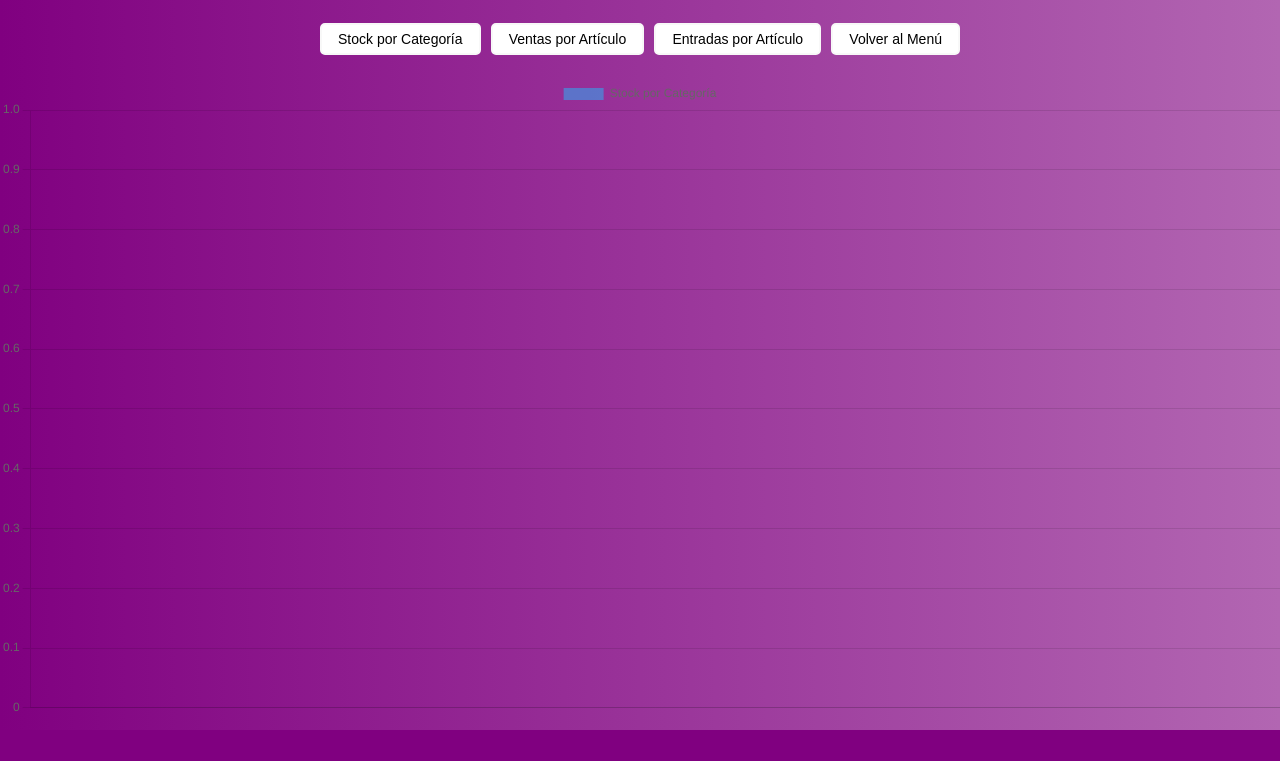
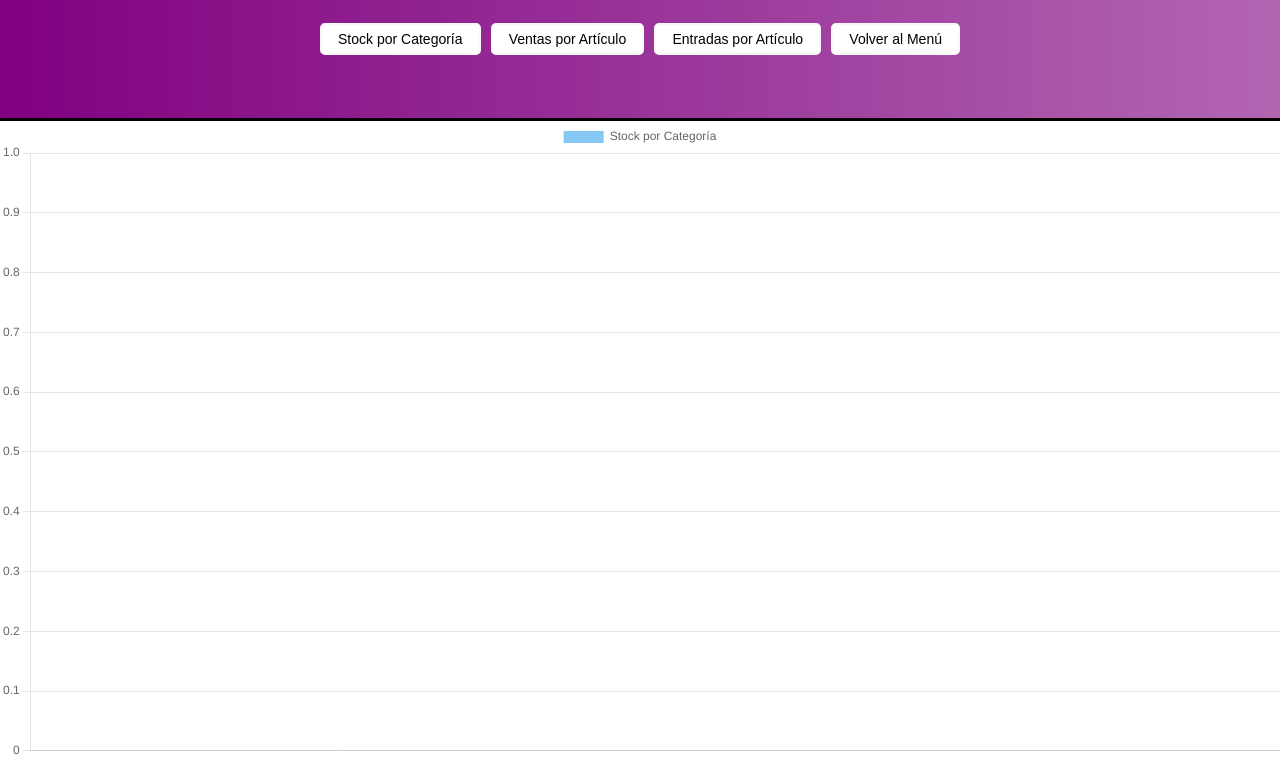
Before and after one commit to SharkCtts/Taller_LS3, a Flask app: page /graficas in a window 1280 px wide. Shown: the part 70-831 px from the top of the page. Before the commit the page ends 800 px from the top, so only its background shows below. Run offline with Flask 3, Linux system fonts and the light colour scheme; the visitor is signed in with stand-in values (Sample User, id 1); data that the repository does not hold is empty.

Commit message:
graficas css final
eso, ya estoy en lo ultimo

```diff
--- a/app.py
+++ b/app.py
@@ -231,11 +231,20 @@ def api_grafica():
             precio = precios.get(nombre, 0)
             ganancia += cantidad * precio
 
+    # 👇 Aquí se mueve el cálculo fuera del bucle y fuera del if
+    total_ingresos = sum(conteo.values()) if tipo == 'ingreso' else None
+
     return jsonify({
         'labels': list(conteo.keys()),
         'values': list(conteo.values()),
-        'ganancia': ganancia if tipo == 'venta' else None
+        'ganancia': ganancia if tipo == 'venta' else None,
+        'total': total_ingresos
     })
+
+
+
+
+
 
 
 
--- a/static/css/graficas.css
+++ b/static/css/graficas.css
@@ -5,6 +5,22 @@
     padding: 20px 20px;
     background-color: #a103a1;
     color: white;
+}
+
+#ganancia {
+    text-align: center;
+    font-size: 18px;
+    font-weight: bold;
+    color: rgb(255, 255, 255); /* o white si usas fondo oscuro */
+    padding: 10px;
+    border-radius: 6px;
+    margin-top: 20px; /* opcional: separa un poco del contenido superior */
+}
+
+
+.chart-container{
+    background-color: white;
+    border-top: solid black 3px;
 }
 
 p {
@@ -32,6 +48,7 @@ p {
     border: 1px solid #ccc;
     z-index: 10;
     padding: 10px;
+
 }
 
 .dropdown a {
--- a/templates/graficas.html
+++ b/templates/graficas.html
@@ -44,7 +44,7 @@
     <div id="ganancia" style="text-align:center; font-size: 18px; font-weight: bold;"></div>
 
     <div id="mesSelector" style="text-align:center; margin-top: 10px; display: none;">
-        <label for="mes">Selecciona un mes:</label>
+        <label for="mes" style= "color: white; padding-bottom: 20px;">Selecciona un mes:</label>
         <select id="mes" onchange="filtrarPorMes()">
 
             <option value="">Todos</option>
@@ -90,7 +90,9 @@
         tipoActual = tipo;
         const selector = document.getElementById('mesSelector');
         const gananciaDiv = document.getElementById('ganancia');
-        selector.style.display = tipo === 'ventas' ? 'block' : 'none';
+
+        // Mostrar selector solo para ventas o ingresos
+        selector.style.display = (tipo === 'ventas' || tipo === 'ingresos') ? 'block' : 'none';
         gananciaDiv.innerText = '';  // limpia ganancia al cambiar tipo
 
         if (tipo === 'categoria') {
@@ -113,7 +115,9 @@
     }
 
     function cargarGrafico(tipo, mes) {
-        fetch(`/api/grafica?tipo=${tipo === 'ventas' ? 'venta' : 'ingreso'}&mes=${mes}`)
+        const url = `/api/grafica?tipo=${tipo === 'ventas' ? 'venta' : 'ingreso'}&mes=${mes}`;
+
+        fetch(url)
             .then(res => res.json())
             .then(data => {
                 const color = tipo === 'ventas'
@@ -129,11 +133,19 @@
                     }]
                 });
 
-                // Mostrar ganancia si corresponde
                 const div = document.getElementById('ganancia');
-                if (tipo === 'ventas' && data.ganancia !== null) {
-                    div.innerText = `Ganancia en el mes: $${data.ganancia.toFixed(2)}`;
+                if (tipo === 'ventas') {
+                    if (data.ganancia !== undefined && data.ganancia !== null) {
+                        div.innerText = `Ganancia en el mes: $${data.ganancia.toFixed(2)}`;
+                    } else {
+                        div.innerText = 'Ganancia en el mes: $0.00';
+                    }
+                } else {
+                    div.innerText = '';  // limpiar si no es ventas
                 }
+            })
+            .catch(err => {
+                console.error('Error al cargar los datos del gráfico:', err);
             });
     }
 
@@ -146,7 +158,7 @@
         });
     }
 
-    // Mostrar la gráfica por defecto al cargar
+    // Mostrar por defecto al cargar
     window.onload = () => {
         mostrarGrafica('categoria');
     };
```
